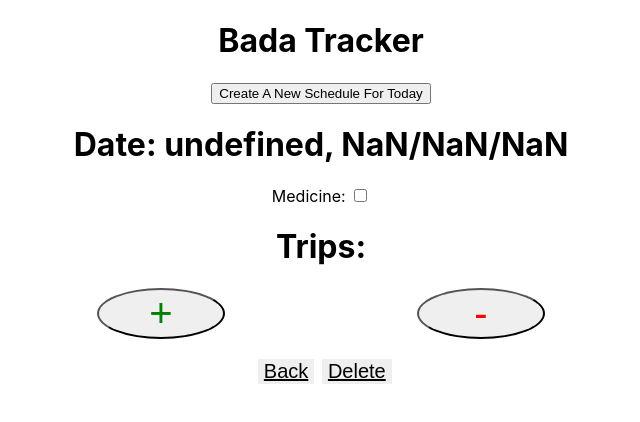
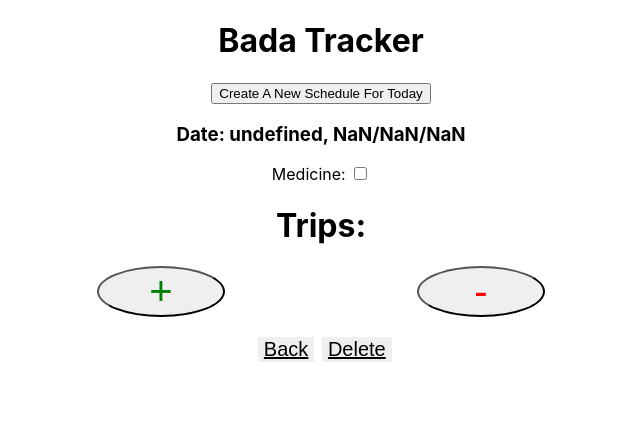
Before and after one commit to ktan114/BadaTracker, a React (Create React App) app in the folder client/: page /schedules/1 in a window 1280 px wide. Shown: the top 422 px of the page, without its empty margins (319-959 px from the left). Built offline with nearby package versions, Linux system fonts and the light colour scheme; no server answers.

Commit message:
Changed h1 to h3

```diff
--- a/client/src/components/DateDisplay/DateDisplay.js
+++ b/client/src/components/DateDisplay/DateDisplay.js
@@ -15,7 +15,7 @@ const DateDisplay = props => {
   ];
   return (
     <div>
-      <h1>
+      <h3>
         {'Date: ' +
           dayArray[date.getDay()] +
           ', ' +
@@ -24,7 +24,7 @@ const DateDisplay = props => {
           date.getDate() +
           '/' +
           date.getFullYear()}
-      </h1>
+      </h3>
     </div>
   );
 };
```
